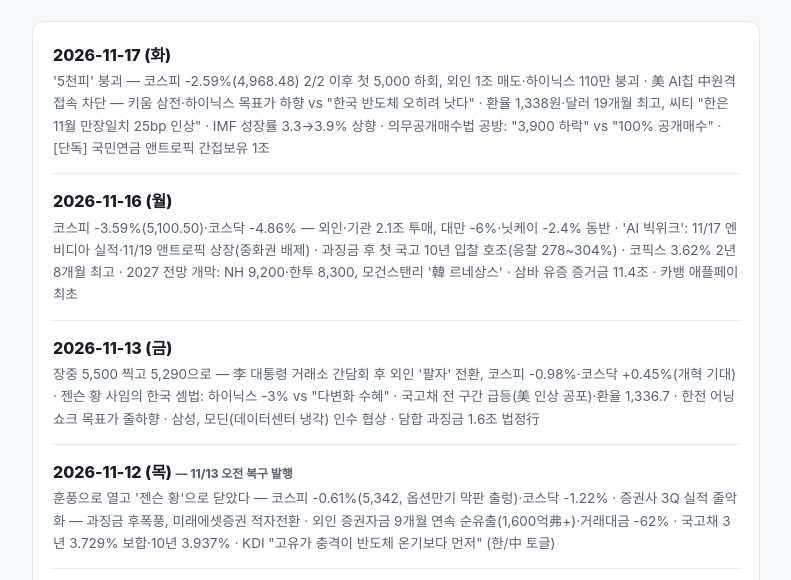
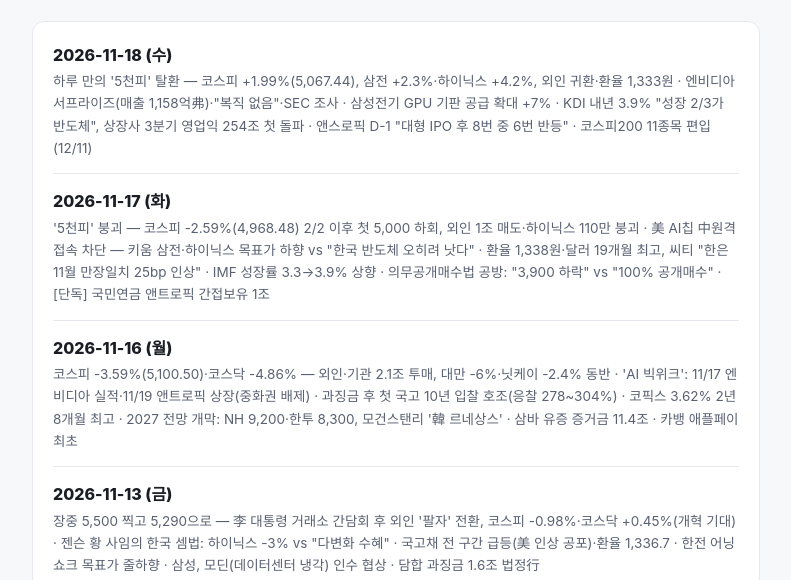
Before and after one commit to code219-linggu/china-digest, a plain HTML site: page korea/index.html in a window 1280 px wide. Shown: the part 174-754 px from the top of the page, without its empty margins (244-1035 px from the left). Drawn offline with Linux system fonts and the light colour scheme.

Commit message:
deploy: korea/index.html

```diff
--- a/korea/index.html
+++ b/korea/index.html
@@ -36,6 +36,10 @@
 
 <div class="list">
   <!-- 새 다이제스트는 이 줄 바로 아래에 추가 (최신이 위) -->
+  <a class="day" href="2026-11-18.html">
+    <div class="date">2026-11-18 (수)</div>
+    <div class="desc">하루 만의 '5천피' 탈환 — 코스피 +1.99%(5,067.44), 삼전 +2.3%·하이닉스 +4.2%, 외인 귀환·환율 1,333원 · 엔비디아 서프라이즈(매출 1,158억弗)·"복직 없음"·SEC 조사 · 삼성전기 GPU 기판 공급 확대 +7% · KDI 내년 3.9% "성장 2/3가 반도체", 상장사 3분기 영업익 254조 첫 돌파 · 앤스로픽 D-1 "대형 IPO 후 8번 중 6번 반등" · 코스피200 11종목 편입(12/11)</div>
+  </a>
   <a class="day" href="2026-11-17.html">
     <div class="date">2026-11-17 (화)</div>
     <div class="desc">'5천피' 붕괴 — 코스피 -2.59%(4,968.48) 2/2 이후 첫 5,000 하회, 외인 1조 매도·하이닉스 110만 붕괴 · 美 AI칩 中원격접속 차단 — 키움 삼전·하이닉스 목표가 하향 vs "한국 반도체 오히려 낫다" · 환율 1,338원·달러 19개월 최고, 씨티 "한은 11월 만장일치 25bp 인상" · IMF 성장률 3.3→3.9% 상향 · 의무공개매수법 공방: "3,900 하락" vs "100% 공개매수" · [단독] 국민연금 앤트로픽 간접보유 1조</div>
```
